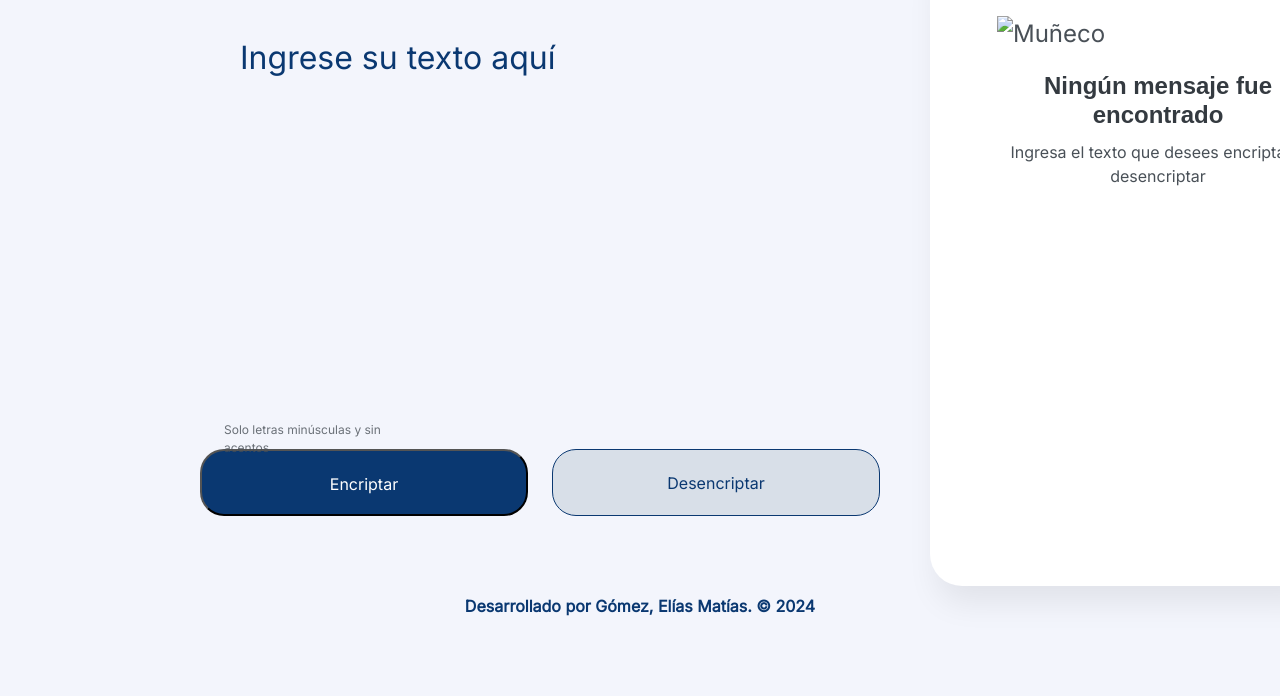
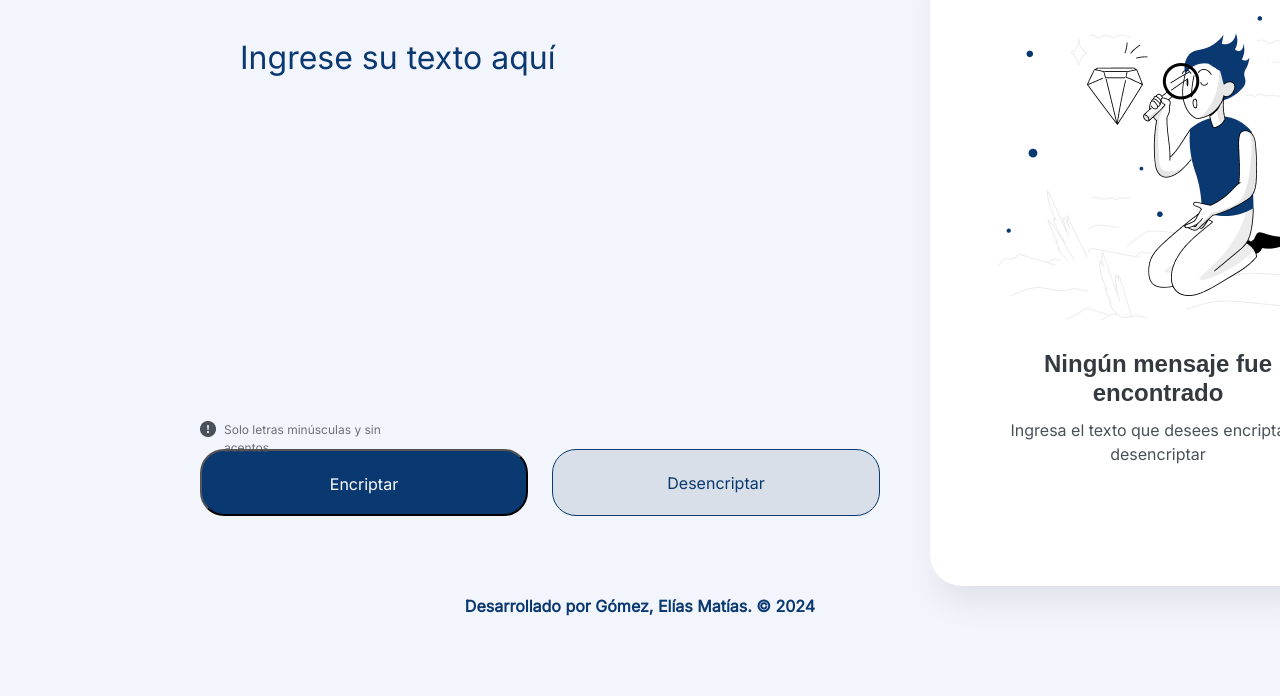
Before and after one commit to Matthyg7/Encriptador-de-texto, a plain HTML site: page index.html in a window 1280 px wide. Shown: the part 104-800 px from the top of the page. Drawn offline with Linux system fonts and the light colour scheme.

Commit message:
Actualizacion de imagenes

```diff
--- a/index.html
+++ b/index.html
@@ -15,7 +15,7 @@
 
 <body>
     <header>
-        <img class="logo" src="/Challenges/Encriptador de texto/Encriptador-de-texto/Logo.png" alt="Logo">
+        <img class="logo" src="Logo.png" alt="Logo">
     </header>
 
     <main id="contenido" class="contenedorPrincipal">
@@ -27,7 +27,7 @@
 
             <!-- Mensaje de validación -->
             <div class="validacion">
-                <img src="/Challenges/Encriptador de texto/Encriptador-de-texto/bi_exclamation-circle-fill.png de texto/bi_exclamation-circle-fill.png" alt="">
+                <img src="bi_exclamation-circle-fill.png"alt="exclamación">
                 <p>Solo letras minúsculas y sin acentos</p>
             </div>
 
@@ -41,7 +41,7 @@
         <div id="seccionDerecha">
             <!-- Área de presentación de texto -->
             <div id="areaPresentacion">
-                <img id="muñeco" src="/Challenges/Encriptador de texto/Encriptador-de-texto/Muñeco.png" alt="Muñeco">
+                <img id="muñeco" src="Muñeco.png" alt="Muñeco">
                 <div class="mensajes">
                     <h2 class="parrafo1">Ningún mensaje fue encontrado</h2>
                     <p class="parrafo2">Ingresa el texto que desees encriptar o desencriptar</p>
```
